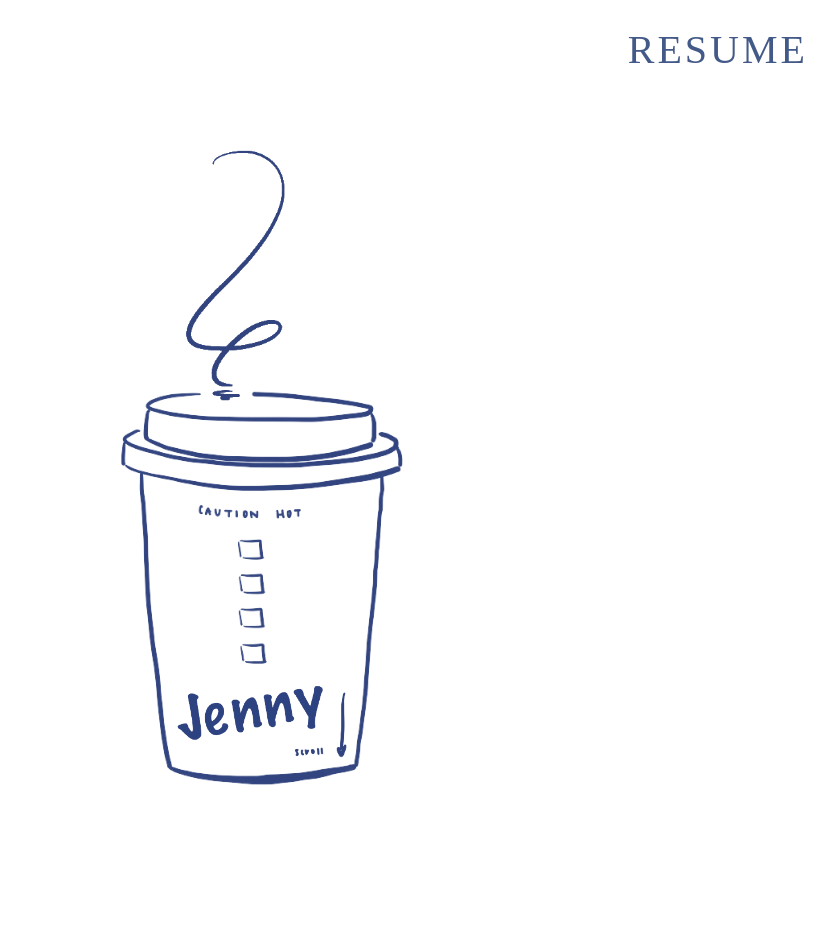
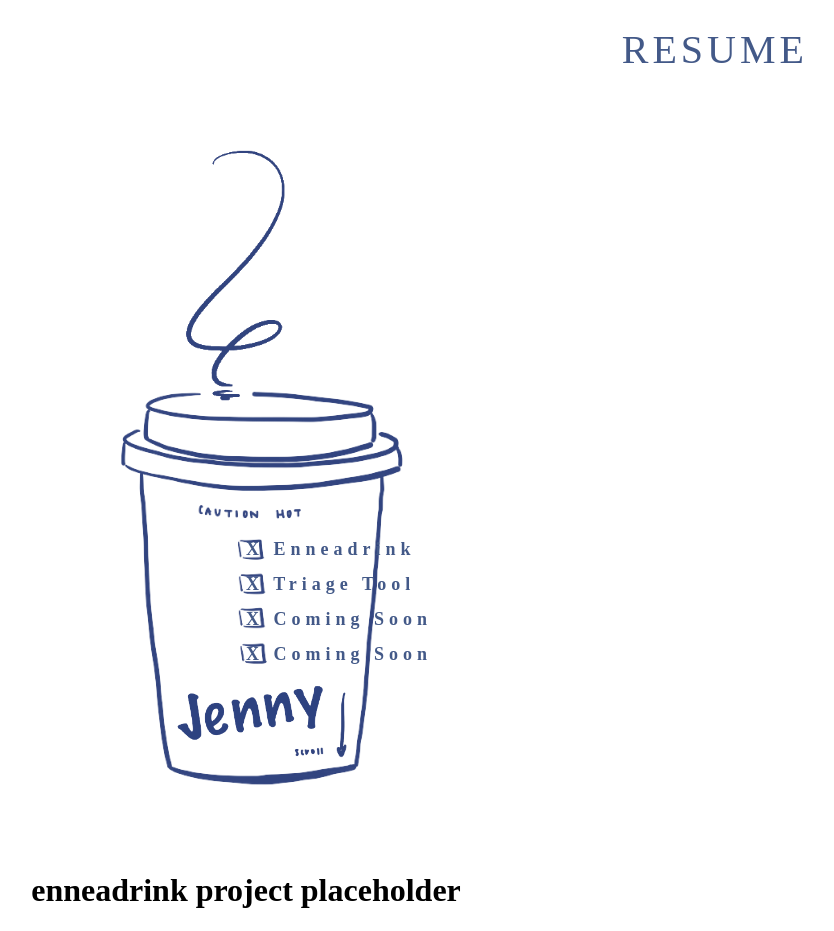
Before and after one commit to jnesong/portfolio, a React (Create React App) app in the folder client/: page /enneadrink in a window 1280 px wide. Shown: the whole page, without its empty margins (394-1228 px from the left). Before the commit the page ends 800 px from the top, so only its background shows below. Built offline with nearby package versions, Linux system fonts and the light colour scheme.

Commit message:
working on CupNav

```diff
--- a/client/src/components/App.js
+++ b/client/src/components/App.js
@@ -1,18 +1,23 @@
 import { Routes, Route } from 'react-router-dom';
 import Landing from './LandingFolder/Landing';
-
+import Blank from './Projects/Blank';
 
 function App() {
 
   return (
     <>
-    <Routes>
+      <Routes>
 
-      <Route path= "/*" element={<Landing />} />
+        <Route path="/*" element={<Landing />}>
+
+        <Route path=":project" element={<Blank />}/>
+
+
+        </Route>
 
 
 
-    </Routes>
+      </Routes>
 
 
     </>
--- a/client/src/components/LandingFolder/AboutProjects.js
+++ b/client/src/components/LandingFolder/AboutProjects.js
@@ -1,4 +1,9 @@
 function AboutProjects () {
+
+    stackBank = {
+        "enneadrink" : "React, Rails, primarily custom CSS, semantic UI library (custom stylized)",
+        "triage": "React, primarily custom CSS, semantic UI library (custom stylized)",
+    }
 
     return (
         <div>
--- a/client/src/components/LandingFolder/CupNavBar.js
+++ b/client/src/components/LandingFolder/CupNavBar.js
@@ -1,7 +1,28 @@
+import { NavLink } from 'react-router-dom';
+
 function CupNavBar () {
 
     return (
-        <div>
+        <div id="navDiv">
+        <nav>
+
+            <NavLink to="/enneadrink" className="navCup">
+                X Enneadrink
+            </NavLink>
+
+            <NavLink to="/triage" className="navCup">
+                X Triage Tool
+            </NavLink>
+
+            <NavLink to="/template" className="navCup">
+                X Coming Soon
+            </NavLink>
+
+            <NavLink to="/gift" className="navCup">
+                X Coming Soon
+            </NavLink>
+
+        </nav>
         </div>
     );
 
--- a/client/src/components/LandingFolder/JennyBlurb.js
+++ b/client/src/components/LandingFolder/JennyBlurb.js
@@ -4,11 +4,11 @@ import remus from '../doodles/remus.png';
 function JennyBlurb() {
 
     return (
-        <>
+        <div className="blurb">
             <img className="me" src={me} alt="jenny smiling" />
 
             Hi! ☀️ I'm Jenny, a fullstack software developer,
-            born, raised, and rising in Northern Virginia's Fairfax County. 🏡
+            born, raised, and developing in Northern Virginia's Fairfax County. 🏡
             I live with my husband and our gentle giant Remus.  🌻🌻 🐕‍🦺 🌻🌻
             {<br/>}
             I enjoy coding 👩🏻‍💻, writing 👩🏻‍💻, reading 📖, rock climbing 🧗🏻‍♀️, and hiking 🌄.
@@ -17,7 +17,7 @@ function JennyBlurb() {
 
             <img className="remus" src={remus} alt="jenny's dog Remus" />
 
-        </>
+        </div>
     );
 
 }
--- a/client/src/components/LandingFolder/Landing.js
+++ b/client/src/components/LandingFolder/Landing.js
@@ -1,6 +1,8 @@
 import { useState } from 'react';
+import { Outlet } from "react-router-dom";
 import TopBar from './TopBar';
 import JennyBlurb from './JennyBlurb';
+import CupNavBar from './CupNavBar';
 import smoke from '../doodles/smoke.gif';
 import cup from '../doodles/cup.png';
 import jenny from '../doodles/jenny.png';
@@ -27,11 +29,20 @@ function Landing() {
                 />
                 <img className="scroll" src={scroll} alt="scroll png" />
 
+                <CupNavBar />
+
             </div>
-            {show && (<div className="blurb">
+
+            {show && (<div>
                 <JennyBlurb />
             </div>
             )}
+
+            <div className="blank">
+
+            <Outlet />
+
+            </div>
 
         </>
     );
--- a/client/src/components/LandingFolder/landing.css
+++ b/client/src/components/LandingFolder/landing.css
@@ -1,3 +1,10 @@
+.blank {
+  display: block;
+  margin-top: 200px;
+  margin-left: auto;
+  margin-right: auto;
+  text-align: center;
+}
 
 .TopBar {
     text-align: right;
@@ -8,7 +15,7 @@
     font-size: 40px;
     font-family: "Marker Felt";
     font-weight: normal;
-    letter-spacing: 3px;
+    letter-spacing: 4px;
     line-height: 40px;
     padding: 40px;
     text-decoration: none;
@@ -44,8 +51,9 @@
     font-weight: normal;
     letter-spacing: 2px;
     line-height: 40px;
-    margin-top: -800px;
-    padding: 50px;
+    margin-top: -700px;
+    padding-top: 60px;
+    padding-left: 100px;
     color: rgb(67, 89, 136);
     animation: fadeInAnimation ease 2s;
     animation-iteration-count: 1;
--- a/client/src/components/LandingFolder/landingcup.css
+++ b/client/src/components/LandingFolder/landingcup.css
@@ -45,3 +45,28 @@
 .scroll:hover {
     transform: scale(1.2);
 }
+
+.navCup {
+    display: block;
+    position: relative;
+    font-size: 18px;
+    font-family: "Marker Felt";
+    font-weight: bold;
+    letter-spacing: 5px;
+    line-height: 35px;
+    text-decoration: none;
+    color: rgb(67, 89, 136);
+  }
+
+  .navCup:hover{
+    color: rgb(146, 174, 232);
+  }
+
+  #navDiv {
+    position: relative;
+    margin-top: -240px;
+    width: 190px;
+    margin-left: auto;
+    left: 95px;
+    margin-right: auto;
+  }
--- /dev/null
+++ b/client/src/components/Projects/Blank.js
@@ -0,0 +1,16 @@
+import { useParams } from 'react-router-dom';
+
+function Blank () {
+
+    let { project } = useParams();
+
+
+    return (
+        <h1 className="placeholder">
+        {project} project placeholder
+        </h1>
+    )
+
+}
+
+export default Blank
--- /dev/null
+++ b/client/src/components/Projects/blank.css
@@ -0,0 +1,3 @@
+.placeholder {
+    font-size: 100px;
+}
```
Also changed, not shown: 1 other file (tests, documents, lock files or other folders).
